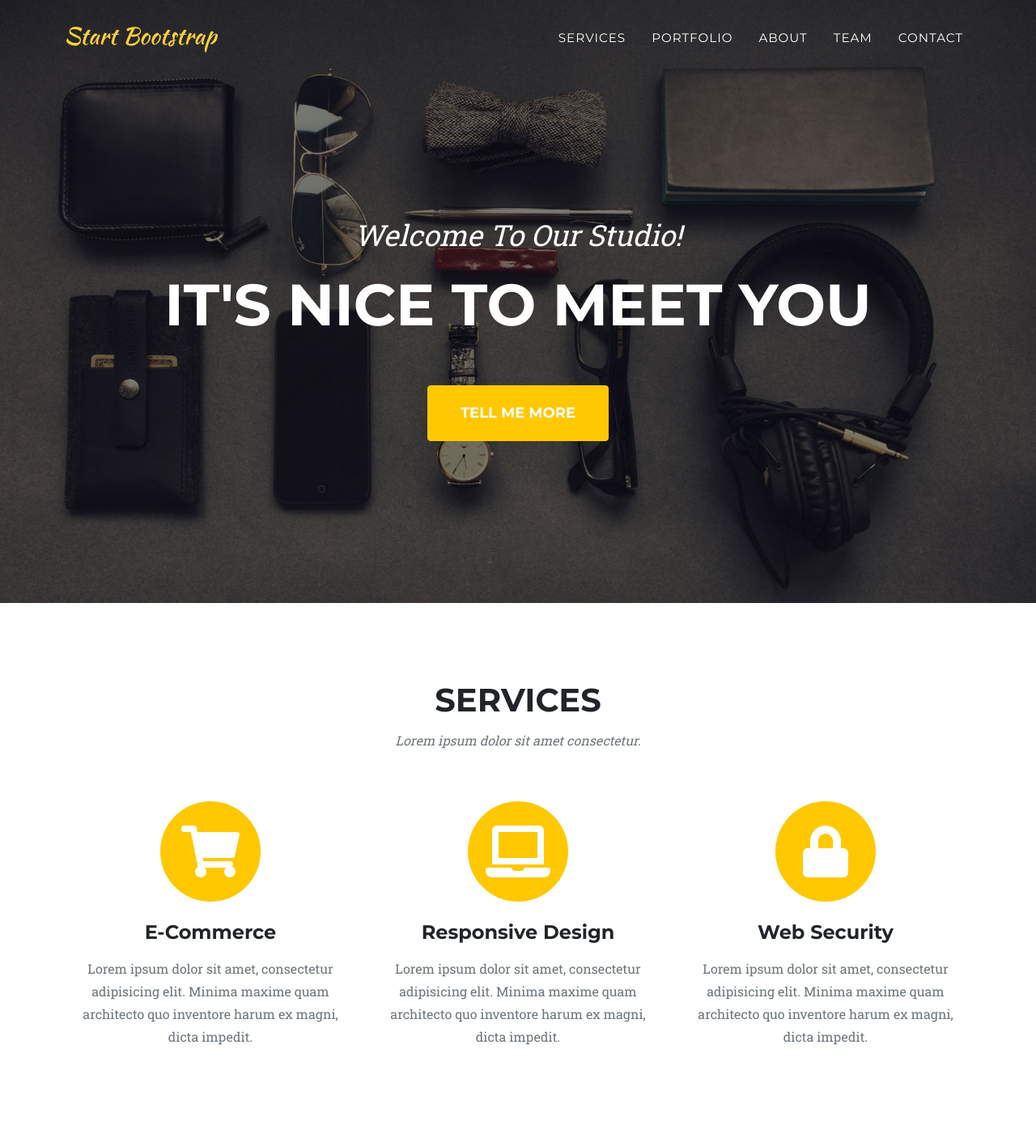
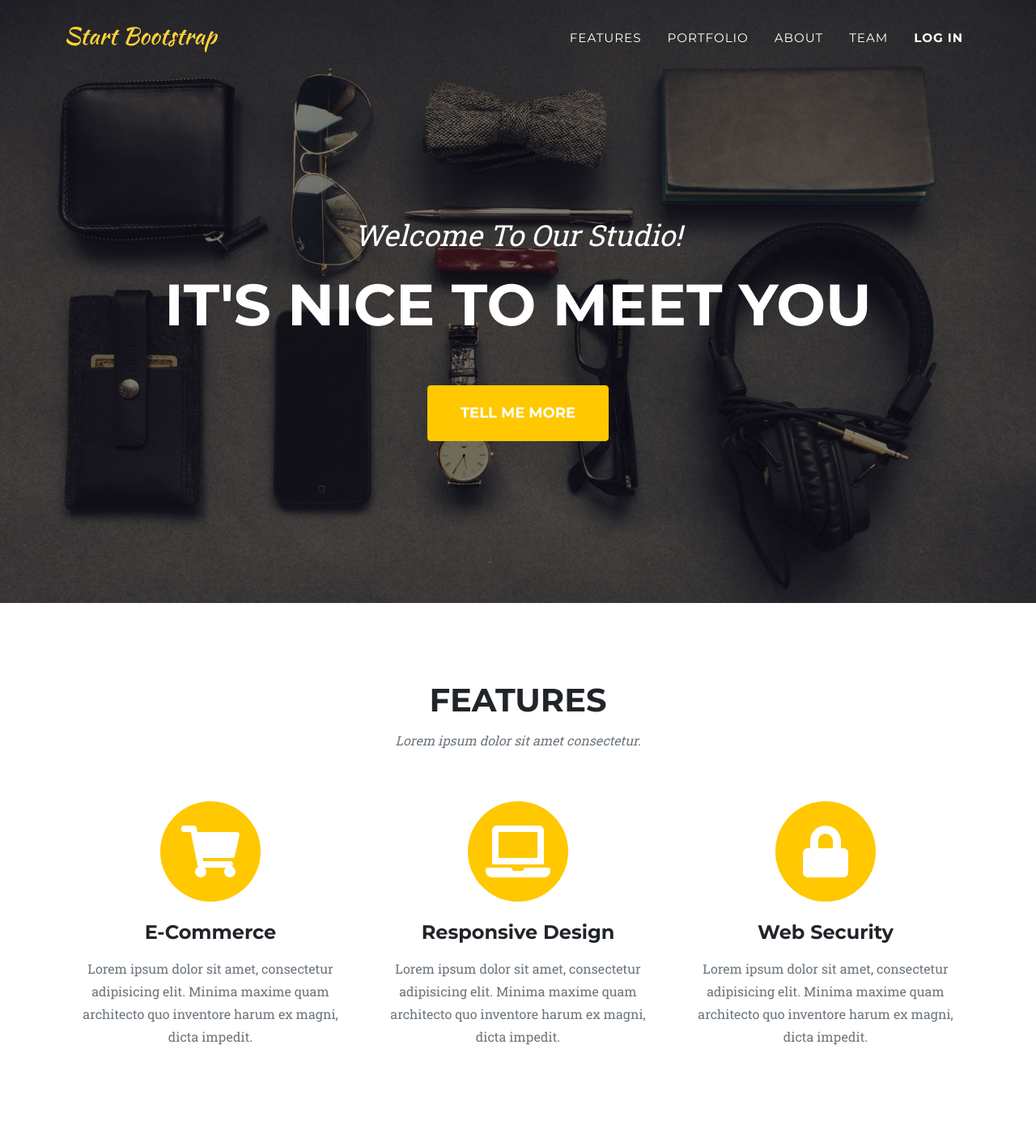
Before and after one commit to tineodev/django_portafolio_railways, a Django app: page / in a window 1280 px wide. Shown: the top 1406 px of the page at 81% size. Run offline with Django 4.2, Linux system fonts and the light colour scheme; some libraries are stand-ins or nearby versions.

Commit message:
Finish customize template

```diff
--- a/portfolio/templates/portfolio/index2.html
+++ b/portfolio/templates/portfolio/index2.html
@@ -24,11 +24,11 @@
                 </button>
                 <div class="collapse navbar-collapse" id="navbarResponsive">
                     <ul class="navbar-nav text-uppercase ms-auto py-4 py-lg-0">
-                        <li class="nav-item"><a class="nav-link" href="#services">Services</a></li>
+                        <li class="nav-item"><a class="nav-link" href="#features">Features</a></li>
                         <li class="nav-item"><a class="nav-link" href="#portfolio">Portfolio</a></li>
                         <li class="nav-item"><a class="nav-link" href="#about">About</a></li>
                         <li class="nav-item"><a class="nav-link" href="#team">Team</a></li>
-                        <li class="nav-item"><a class="nav-link" href="#contact">Contact</a></li>
+                        <li class="nav-item"><a class="nav-link" href="{% url 'login' %}"><strong>Log In</strong></a></li>
                     </ul>
                 </div>
             </div>
@@ -38,14 +38,14 @@
             <div class="container">
                 <div class="masthead-subheading">Welcome To Our Studio!</div>
                 <div class="masthead-heading text-uppercase">It's Nice To Meet You</div>
-                <a class="btn btn-primary btn-xl text-uppercase" href="#services">Tell Me More</a>
+                <a class="btn btn-primary btn-xl text-uppercase" href="#features">Tell Me More</a>
             </div>
         </header>
-        <!-- Services-->
-        <section class="page-section" id="services">
+        <!-- features-->
+        <section class="page-section" id="features">
             <div class="container">
                 <div class="text-center">
-                    <h2 class="section-heading text-uppercase">Services</h2>
+                    <h2 class="section-heading text-uppercase">features</h2>
                     <h3 class="section-subheading text-muted">Lorem ipsum dolor sit amet consectetur.</h3>
                 </div>
                 <div class="row text-center">
@@ -303,7 +303,7 @@
             </div>
         </div>
         <!-- Contact-->
-        <section class="page-section" id="contact">
+        {% comment %} <section class="page-section" id="contact">
             <div class="container">
                 <div class="text-center">
                     <h2 class="section-heading text-uppercase">Contact Us</h2>
@@ -365,7 +365,7 @@
                     <div class="text-center"><button class="btn btn-primary btn-xl text-uppercase disabled" id="submitButton" type="submit">Send Message</button></div>
                 </form>
             </div>
-        </section>
+        </section> {% endcomment %}
         <!-- Footer-->
         <footer class="footer py-4">
             <div class="container">
```
